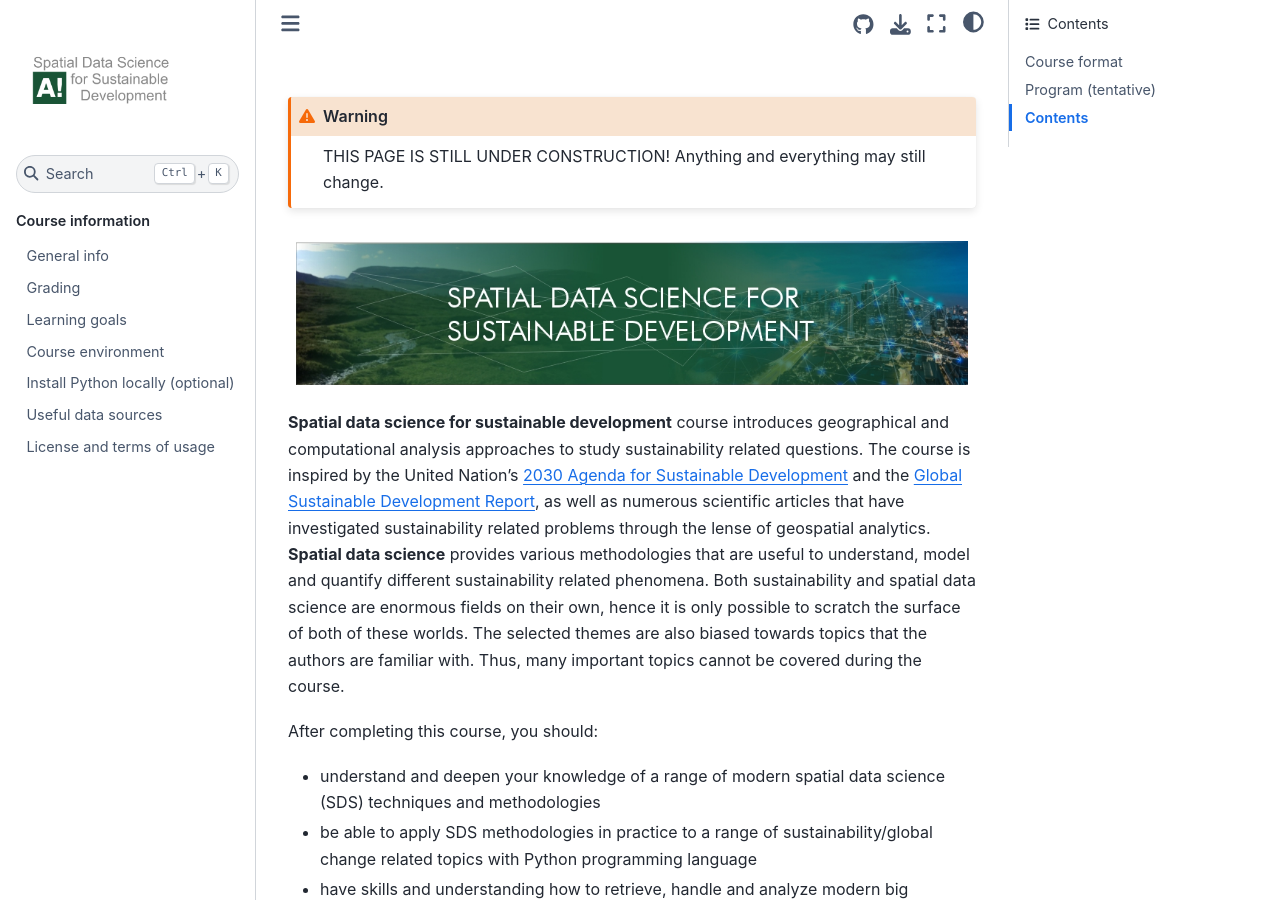
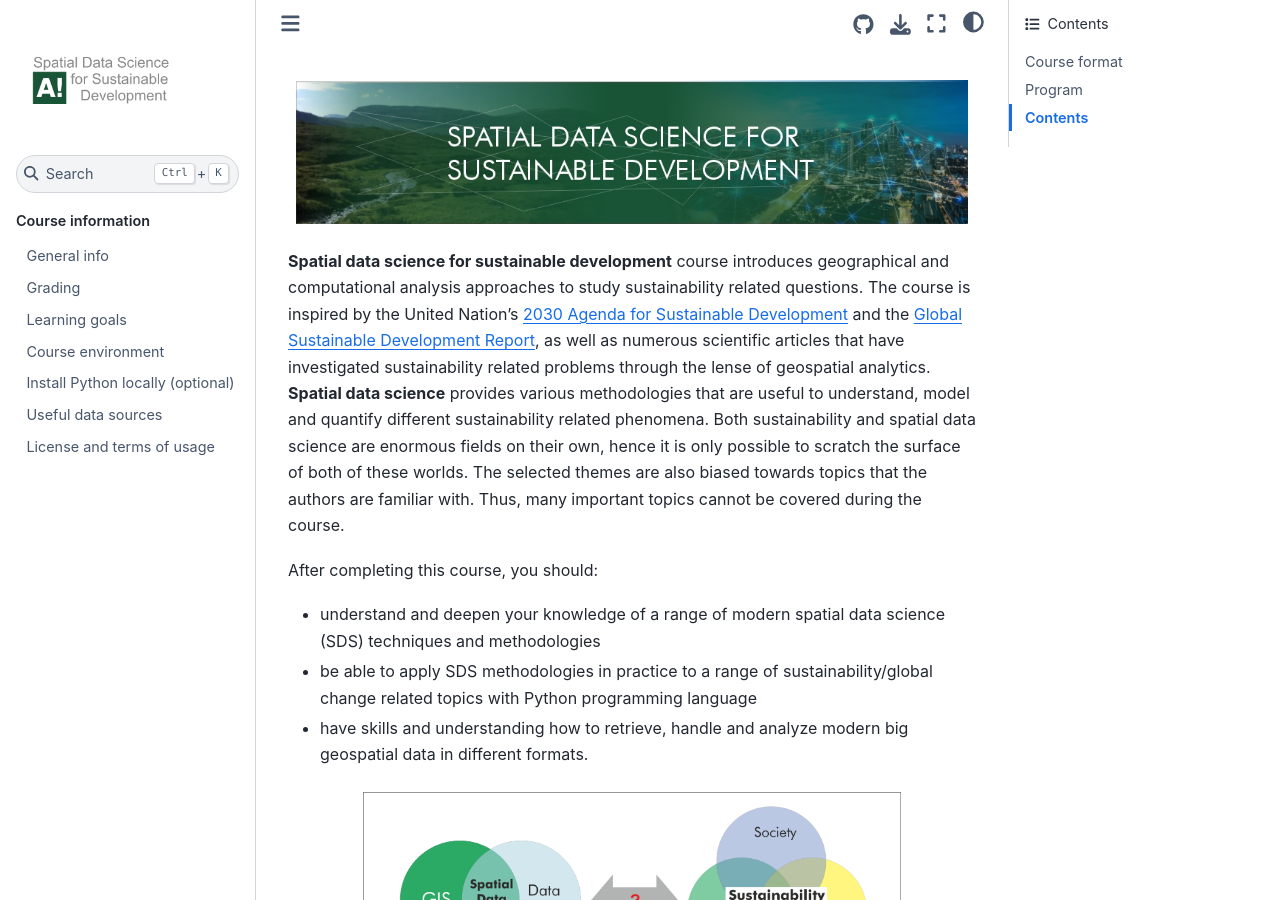
Before and after one commit to AaltoGIS/Sustainability-GIS, a Sphinx documentation site: the page built from source/index.rst, in a window 1280 px wide and 900 px high. Built offline with Sphinx 7.4.7 and the Sphinx Book theme 1.1.4, drawn with Linux system fonts in a browser that asks for light colours; pages that are not in the unit, such as notebooks, are missing from menus; some of the changed text lies outside the part shown.

Commit message:
Update docs

```diff
--- a/source/course-info/course-environment-components.rst
+++ b/source/course-info/course-environment-components.rst
@@ -13,7 +13,7 @@
 
 JupyterLab
 ------------
-`JupyerLab <https://jupyterlab.readthedocs.io/en/stable/getting_started/overview.html>`__ is an open-source web-based user interface for doing data science.
+`JupyterLab <https://jupyterlab.readthedocs.io/en/stable/getting_started/overview.html>`__ is an open-source web-based user interface for doing data science.
 The JupyterLab interface consists of different components such as a file browser, terminal, image viewer, console, text editor, etc.
 
 **Jupyter Notebooks** (filename extension ``.ipynb``) are documents inside the JupyterLab environment which contain computer code, and rich text elements (figures, links, etc.).
@@ -141,7 +141,7 @@
 ------------------
 
 During the lectures we will ask you questions by using an easy-to-use polling-system and show you the results in real-time.
-You can access the polling system of our course from ``TODO``
+You can access the polling system of our course from `presemo.aalto.fi/sds <https://presemo.aalto.fi/sds/>`__
 
 .. note::
 
@@ -153,7 +153,7 @@
 
 During the course we will use actively an application called `Slack <http://slack.com>`__ for discussion and
 questions about the lessons and exercises. All enrolled students have received an invite link to the `AaltoSDS2021` workspace at the start of the course.
-:doc:`Read more about Slack  <slack-usage>`.
+:doc:`If Slack is new to you, check Slack basic usage instructions <slack-usage>`.
 
 Zoom
 ------
--- a/source/course-info/course-info.rst
+++ b/source/course-info/course-info.rst
@@ -27,7 +27,7 @@
   - Main course site: `<https://sustainability-gis.readthedocs.io>`_
   - Notebooks by CSC: `<https://notebooks.csc.fi>`_
   - Slack (Q&A + chat): `<https://AaltoSDS2021.slack.com>`_
-  - Polling / voting (active during lectures only): ``TODO``
+  - Polling / voting (active during lectures only): `presemo.aalto.fi/sds <https://presemo.aalto.fi/sds/>`__
 
 - Other useful resources:
 
--- a/source/index.rst
+++ b/source/index.rst
@@ -1,7 +1,3 @@
-.. warning::
-
-    THIS PAGE IS STILL UNDER CONSTRUCTION! Anything and everything may still change.
-
 .. figure:: img/sustainability-sds-banner.jpg
 
 **Spatial data science for sustainable development** course introduces geographical and computational analysis approaches
@@ -85,8 +81,8 @@
     Access to zoom, slack and CSC notebooks is available to students at Finnish higher education institutes.
 
 
-Program (tentative)
--------------------
+Program
+-------
 
 The course runs for six weeks at the Aalto University starting in the third teaching period on Monday the 11th of January 2021.
 Each week covers selected spatial data science (SDS) methodologies which are applied to topics/problems relevant for selected sustainable development goals (SDG).
@@ -123,8 +119,8 @@
         - Transport-related carbon emission quantification
         - Commute vs long-distance travel
     * - 4
-      - - Spatial optimization - Location allocation
-        - Spatial regression
+      - - Spatial regression
+        - Spatial optimization - Location allocation
       - - SDG 7-8: Affordable and clean energy & Decent work and economic growth
     * - 5
       - - Agent based modelling
```
Also changed, not shown: other parts of source/index.rst (+2 -1 lines), source/course-info/img/launch-buttons.png, source/course-info/img/slack-basic-view.png.
